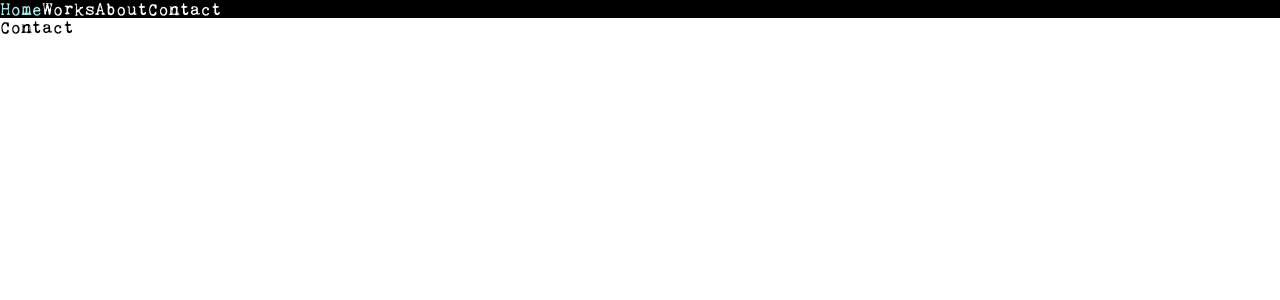
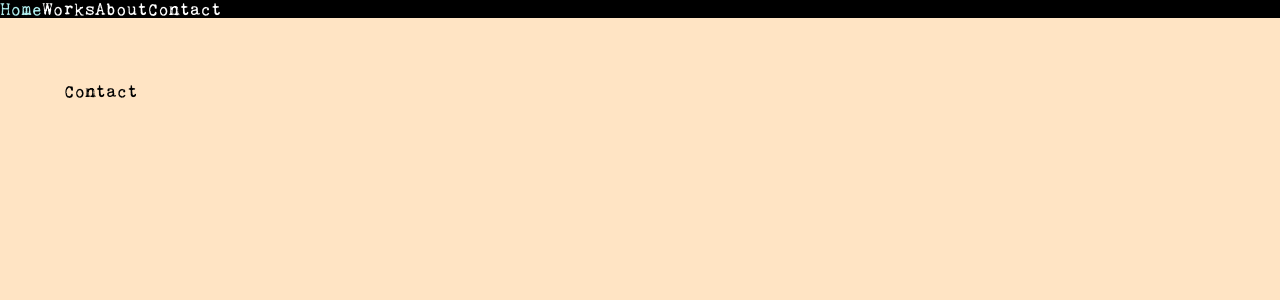
Before and after one commit to emmali98/portfolio-static, a Next.js app: page /contact in a window 1280 px wide. Shown: the top 300 px of the page. Built offline with nearby package versions, Linux system fonts and the light colour scheme.

Commit message:
Basic wrapper styling structure

```diff
--- a/app/contact/page.jsx
+++ b/app/contact/page.jsx
@@ -1,3 +1,7 @@
+import styles from '../../styles/page.module.scss';
+
 export default function Page() {
-    return <h1>Contact</h1>
-  }
+  return (<div className={styles.wrapper}>
+    <h1>Contact</h1>
+  </div>)
+}
--- a/app/page.tsx
+++ b/app/page.tsx
@@ -1,7 +1,9 @@
+import styles from '../styles/page.module.scss';
+
 export default function Page() {
     return (
-      <>
+      <div className={styles.wrapper}>
         <h1>hello</h1>
-      </>
+      </div>
     )
   }
--- a/app/works/page.tsx
+++ b/app/works/page.tsx
@@ -2,6 +2,7 @@
 import WorkEntry from '@/components/work-entry.jsx';
 import workData from '../../public/works-data.jsx';
 import { useState } from 'react';
+import styles from '../../styles/page.module.scss';
 
 export default function Page() {
   const [openWork, setOpenWork] = useState('');
@@ -21,10 +22,10 @@ export default function Page() {
     </li>
   );
 
-  return <>
+  return <div className={styles.wrapper}>
     <h1>Works</h1>
     <ul className="works-wrapper">
       {worksList}
     </ul>
-  </>
+  </div>
 }
--- a/styles/global.scss
+++ b/styles/global.scss
@@ -63,4 +63,5 @@ table {
 body {
 	font-family: 'Kingthings Typewriter', 'Bohemian Typewriter', 'Courier New';
 	font-size: 18px;
+	background-color: bisque;
 }
--- /dev/null
+++ b/styles/page.module.scss
@@ -0,0 +1,3 @@
+.wrapper {
+    margin: 5vw;
+}
```
Also changed, not shown: app/about/page.tsx (+6 -2 lines).
